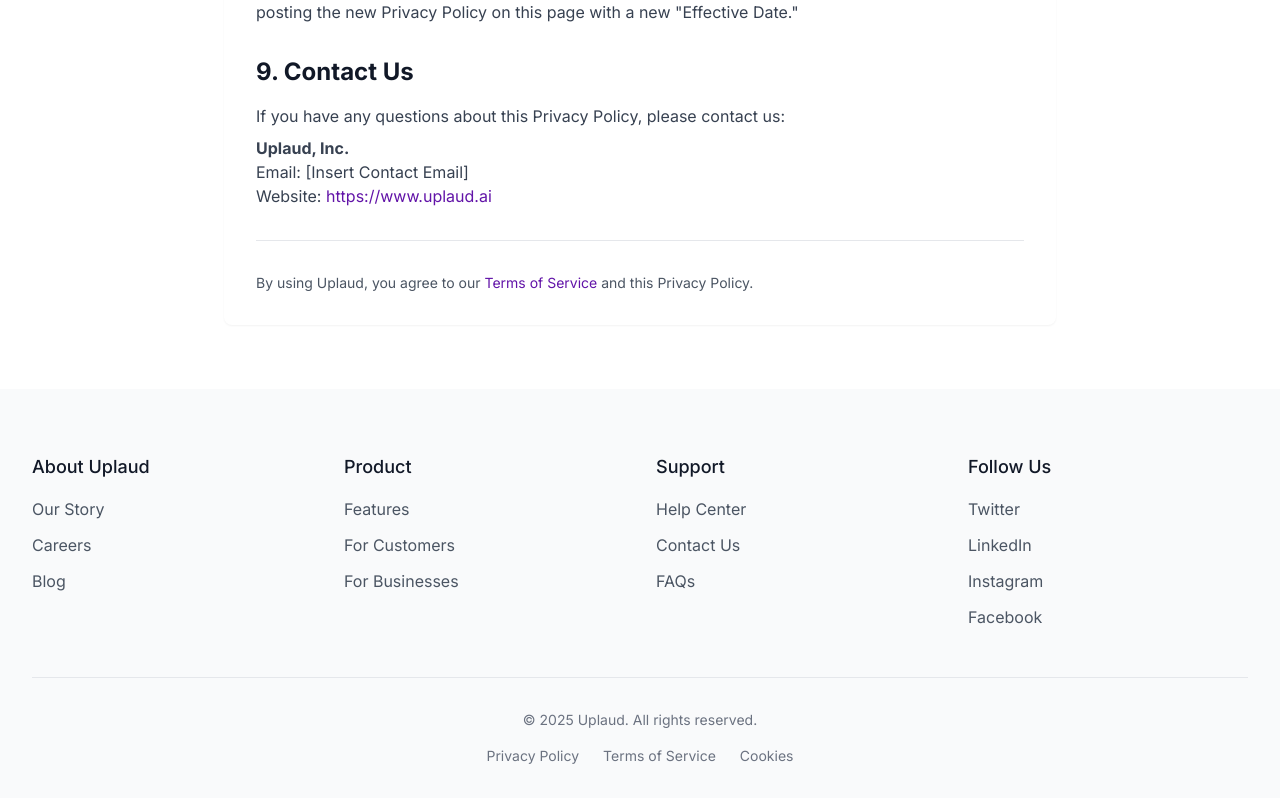
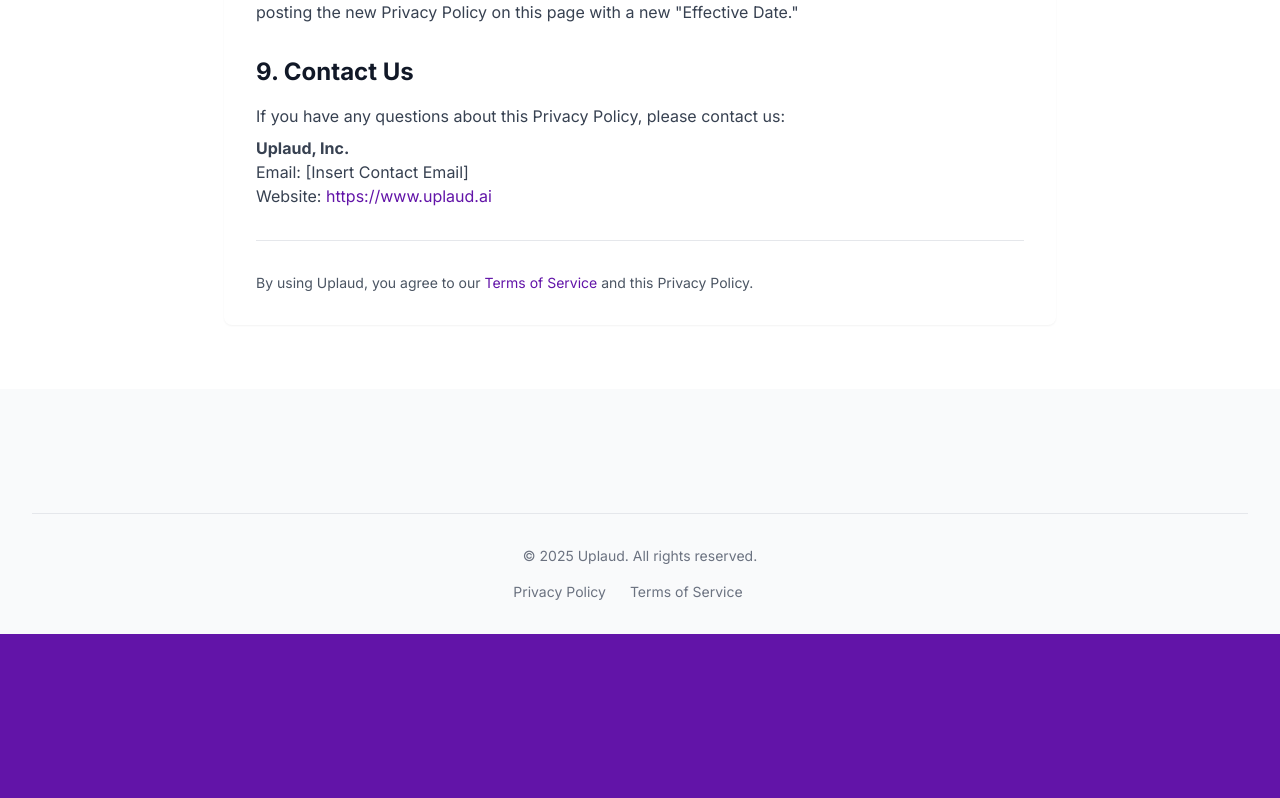
Before and after one commit to vibhutirohan/site-spark-prompts-genius, a React (Vite) app: page /privacy-policy in a window 1280 px wide. Shown: the part 2024-2822 px from the top of the page. After the commit the page ends 2658 px from the top, so only its background shows below. Built offline with nearby package versions, Linux system fonts and the light colour scheme.

Commit message:
Visual edit in Lovable
Edited UI in Lovable

```diff
--- a/src/components/Footer.tsx
+++ b/src/components/Footer.tsx
@@ -1,70 +1,51 @@
 import React from "react";
 import { Link } from "react-router-dom";
-
 const Footer = () => {
-  return (
-    <footer className="bg-gray-50 pt-16 pb-8">
+  return <footer className="bg-gray-50 pt-16 pb-8">
       <div className="container max-w-7xl mx-auto sm:px-6 lg:px-8 px-0">
         <div className="grid grid-cols-1 md:grid-cols-4 gap-8">
+
+
           <div>
-            <h3 className="text-lg font-medium text-gray-900 mb-4">About Uplaud</h3>
+
             <ul className="space-y-3">
               <li>
-                <a href="#" className="text-gray-600 hover:text-[#6214a8] transition-colors">Our Story</a>
+
+              </li>
+
+
+            </ul>
+          </div>
+
+          <div>
+
+            <ul className="space-y-3">
+              <li>
+
               </li>
               <li>
-                <a href="#" className="text-gray-600 hover:text-[#6214a8] transition-colors">Careers</a>
+
               </li>
               <li>
-                <a href="#" className="text-gray-600 hover:text-[#6214a8] transition-colors">Blog</a>
+
               </li>
             </ul>
           </div>
 
           <div>
-            <h3 className="text-lg font-medium text-gray-900 mb-4">Product</h3>
+
             <ul className="space-y-3">
               <li>
-                <a href="#features" className="text-gray-600 hover:text-[#6214a8] transition-colors">Features</a>
+
               </li>
               <li>
-                <a href="#for-customers" className="text-gray-600 hover:text-[#6214a8] transition-colors">For Customers</a>
+
               </li>
               <li>
-                <a href="#for-businesses" className="text-gray-600 hover:text-[#6214a8] transition-colors">For Businesses</a>
-              </li>
-            </ul>
-          </div>
 
-          <div>
-            <h3 className="text-lg font-medium text-gray-900 mb-4">Support</h3>
-            <ul className="space-y-3">
-              <li>
-                <a href="#" className="text-gray-600 hover:text-[#6214a8] transition-colors">Help Center</a>
               </li>
               <li>
-                <a href="#" className="text-gray-600 hover:text-[#6214a8] transition-colors">Contact Us</a>
-              </li>
-              <li>
-                <a href="#" className="text-gray-600 hover:text-[#6214a8] transition-colors">FAQs</a>
-              </li>
-            </ul>
-          </div>
 
-          <div>
-            <h3 className="text-lg font-medium text-gray-900 mb-4">Follow Us</h3>
-            <ul className="space-y-3">
-              <li>
-                <a href="#" className="text-gray-600 hover:text-[#6214a8] transition-colors">Twitter</a>
-              </li>
-              <li>
-                <a href="#" className="text-gray-600 hover:text-[#6214a8] transition-colors">LinkedIn</a>
-              </li>
-              <li>
-                <a href="#" className="text-gray-600 hover:text-[#6214a8] transition-colors">Instagram</a>
-              </li>
-              <li>
-                <a href="#" className="text-gray-600 hover:text-[#6214a8] transition-colors">Facebook</a>
               </li>
             </ul>
           </div>
@@ -82,13 +63,10 @@ const Footer = () => {
               Terms of Service
             </a>
             <a href="#" className="text-sm text-gray-500 hover:text-[#6214a8] transition-colors">
-              Cookies
-            </a>
+          </a>
           </div>
         </div>
       </div>
-    </footer>
-  );
+    </footer>;
 };
-
 export default Footer;
```
